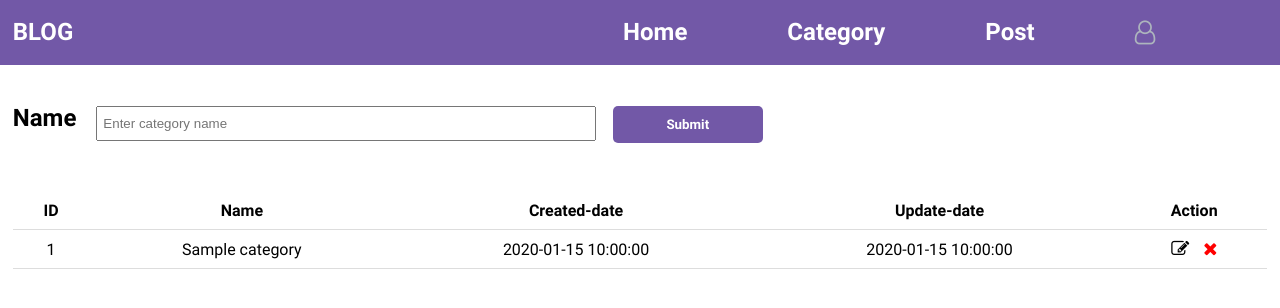
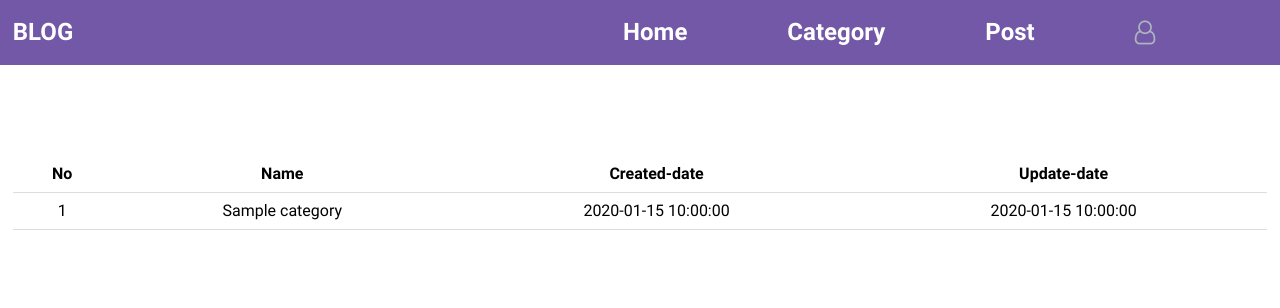
Before and after one commit to MoeChanMyaeHtun/blog_management_pure_php, a PHP site: page /categories/create.php in a window 1280 px wide. Shown: the top 308 px of the page. Run offline with PHP 8.4, Linux system fonts and the light colour scheme; tables that the repository leaves empty or names only in its code hold one stand-in row (values such as "Sample post"); some libraries are stand-ins or nearby versions.

Commit message:
category

```diff
--- a/categories/create.php
+++ b/categories/create.php
@@ -28,7 +28,10 @@ if (isset($_POST['submit'])) {
 
     <form action="" method="post" class="clearfix">
 
-      <div class="cat-box clearfix">
+    <?php
+              if (!empty($_SESSION['name'])) {
+                ?>
+                 <div class="cat-box clearfix">
         <label for="" class="cat-ttl">Name</label>
         <div class="input-gp">
           <input type="text" class="cat-input" name="cat-name" value="<?php echo isset($cat_name) ? $cat_name : '' ?>" placeholder="Enter category name">
@@ -38,6 +41,10 @@ if (isset($_POST['submit'])) {
       <div class="cat-box2">
         <input type="submit" value="Submit" class=" cmn-btn cat-btn" name="submit">
       </div>
+                <?php
+               }
+              ?>
+
 
     </form>
 
@@ -48,23 +55,40 @@ if (isset($_POST['submit'])) {
 
     <table class="cat-table">
       <tr>
-        <th>ID</th>
+        <th>No</th>
         <th>Name</th>
         <th>Created-date</th>
         <th>Update-date</th>
-        <th>Action</th>
+        <?php
+          if (!empty($_SESSION['name'])) {
+                ?>
+                  <th>Action</th>
+                <?php
+               }
+              ?>
+
       </tr>
       <tr>
         <?php
+          $a= isset($_GET['page']) ? $_GET['page'] : 1;
+          $i = ($a - 1) ;
         while ($out = mysqli_fetch_array($result)) {
           echo "<tr>";
-          echo "<td>$out[id]</td>";
+          echo "<td>".++$i."</td>";
           echo "<td>$out[name]</td>";
           echo "<td>$out[created_date]</td>";
           echo "<td>$out[updated_date]</td>";
-          echo "<td><a href='edit.php?id={$out['id']}'><i class='fa fa-edit' style='font-size:18px;color:black;margin-right:10px'></i></a>
-              <a href='delete.php?id={$out['id']}'><i class='fa fa-close' style='font-size:18px;color:red'></i></a></td>";
-          echo "</tr>";
+          ?>
+          <?php
+          if (!empty($_SESSION['name'])) {
+                ?>
+                  <td><a href='edit.php?id=<?php echo $out['id']?>'><i class='fa fa-edit' style='font-size:18px;color:black;margin-right:10px'></i></a>
+        <a href='delete.php?id=<?php echo $out['id']?>'><i class='fa fa-close' style='font-size:18px;color:red'></i></a></td>
+                <?php
+               }
+              ?>
+
+          <?php echo "</tr>";
         }
         ?>
       </tr>
```
